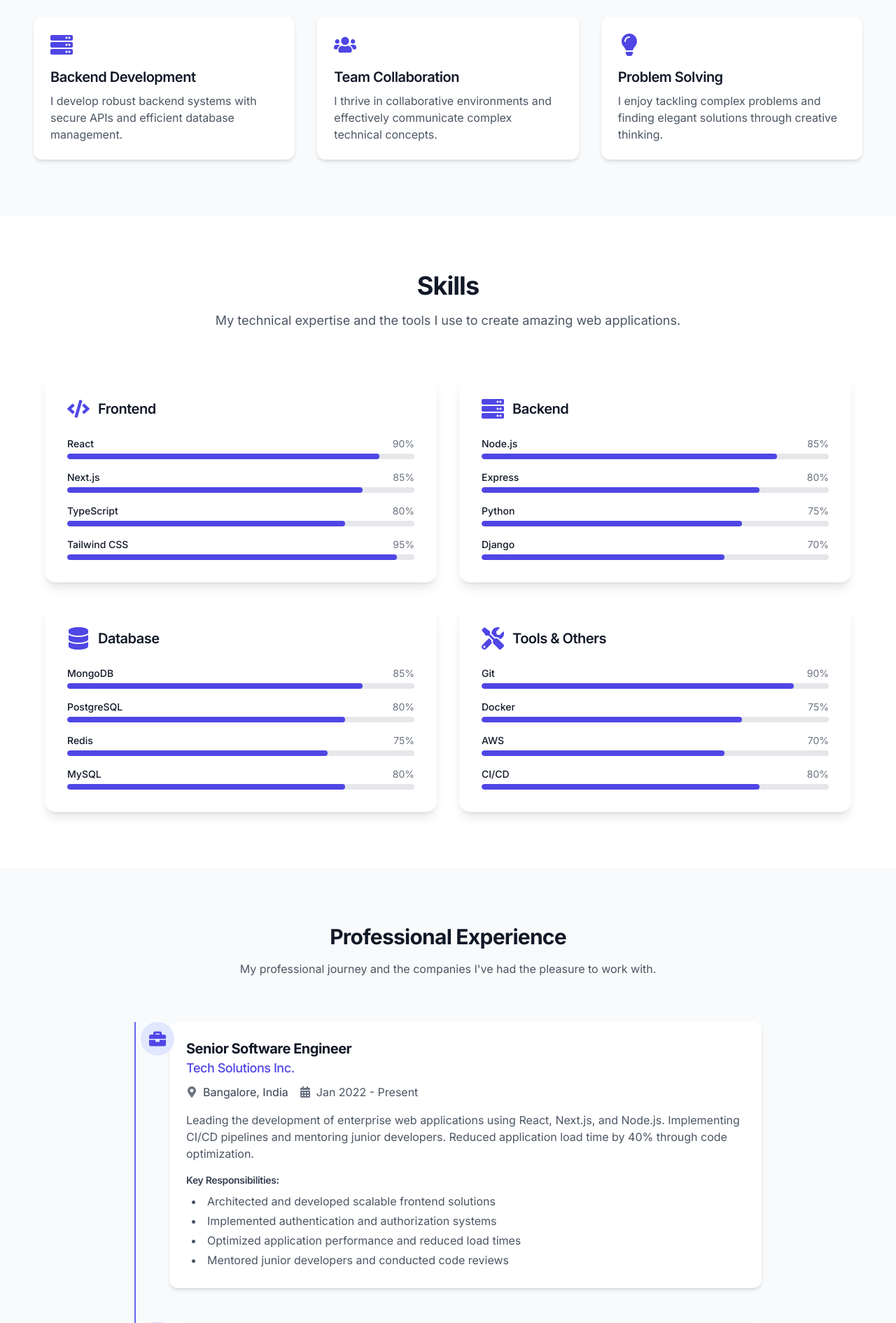
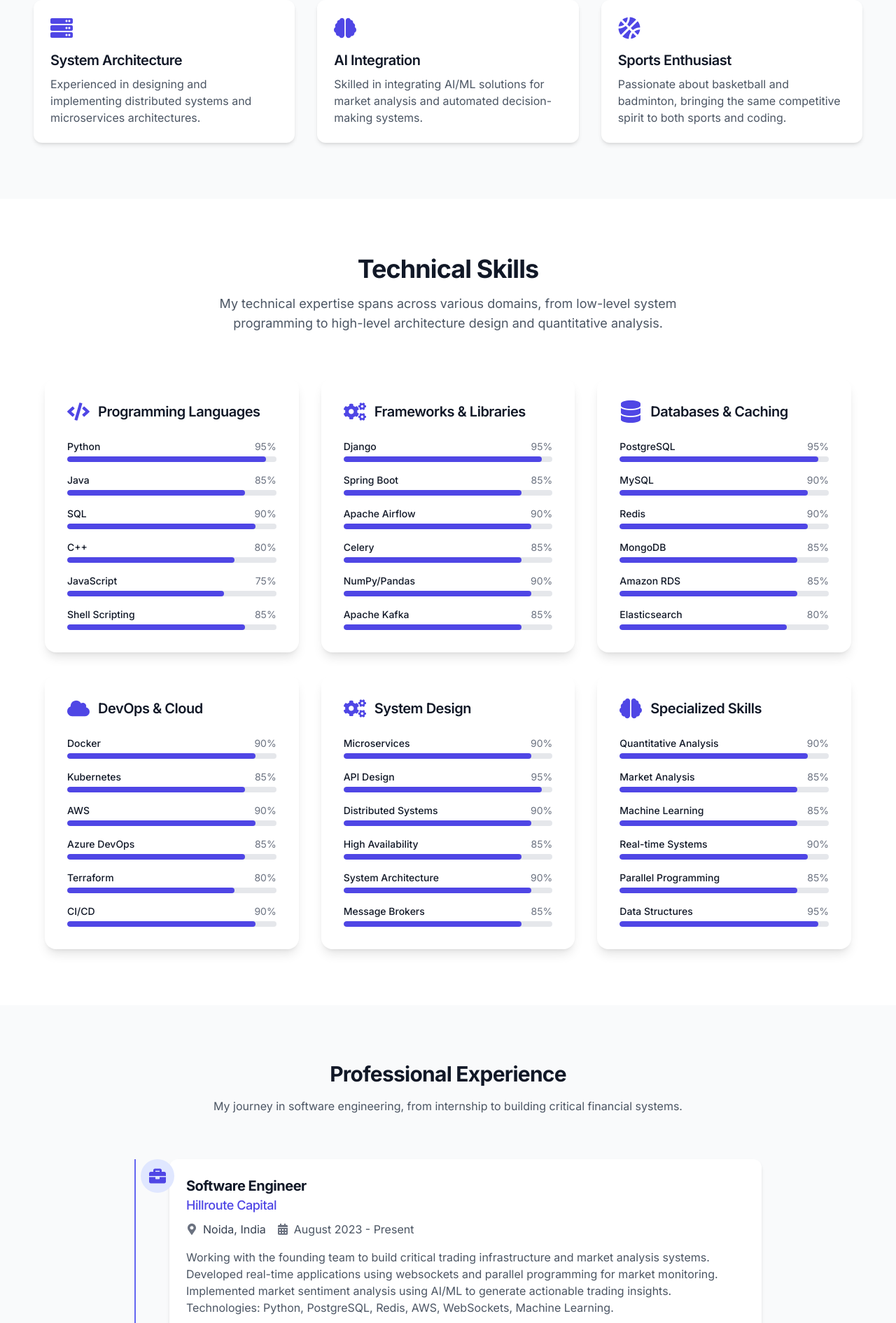
Before and after one commit to Kilvish25/kilvish25.github.io, a Next.js app: page / in a window 1280 px wide. Shown: the part 1512-3402 px from the top of the page at 70% size. Built offline with nearby package versions, Linux system fonts and the light colour scheme; no server answers.

Commit message:
Update website content with current experience and background

```diff
--- a/src/components/About.tsx
+++ b/src/components/About.tsx
@@ -1,45 +1,45 @@
 'use client';
 
 import React from 'react';
-import { FaCode, FaLaptopCode, FaMobileAlt, FaServer, FaUsers, FaLightbulb } from 'react-icons/fa';
+import { FaCode, FaChartLine, FaLaptopCode, FaServer, FaBrain, FaBasketballBall } from 'react-icons/fa';
 
 const About = () => {
   const features = [
     {
+      icon: <FaChartLine className="w-8 h-8 text-indigo-600" />,
+      title: 'Quantitative Finance',
+      description:
+        'Passionate about financial markets and building sophisticated trading systems using technology and data science.',
+    },
+    {
       icon: <FaCode className="w-8 h-8 text-indigo-600" />,
-      title: 'Clean Code',
+      title: 'Complex Problem Solving',
       description:
-        'I write clean, maintainable, and efficient code following best practices and industry standards.',
+        'I thrive on tackling complex technical challenges and building scalable solutions that make a real impact.',
     },
     {
       icon: <FaLaptopCode className="w-8 h-8 text-indigo-600" />,
-      title: 'Modern Technologies',
+      title: 'Competitive Programming',
       description:
-        'I stay updated with the latest technologies and frameworks to build cutting-edge applications.',
-    },
-    {
-      icon: <FaMobileAlt className="w-8 h-8 text-indigo-600" />,
-      title: 'Responsive Design',
-      description:
-        'I create responsive designs that work flawlessly across all devices and screen sizes.',
+        'Active participant in competitive programming, constantly honing my algorithmic and problem-solving skills.',
     },
     {
       icon: <FaServer className="w-8 h-8 text-indigo-600" />,
-      title: 'Backend Development',
+      title: 'System Architecture',
       description:
-        'I develop robust backend systems with secure APIs and efficient database management.',
+        'Experienced in designing and implementing distributed systems and microservices architectures.',
     },
     {
-      icon: <FaUsers className="w-8 h-8 text-indigo-600" />,
-      title: 'Team Collaboration',
+      icon: <FaBrain className="w-8 h-8 text-indigo-600" />,
+      title: 'AI Integration',
       description:
-        'I thrive in collaborative environments and effectively communicate complex technical concepts.',
+        'Skilled in integrating AI/ML solutions for market analysis and automated decision-making systems.',
     },
     {
-      icon: <FaLightbulb className="w-8 h-8 text-indigo-600" />,
-      title: 'Problem Solving',
+      icon: <FaBasketballBall className="w-8 h-8 text-indigo-600" />,
+      title: 'Sports Enthusiast',
       description:
-        'I enjoy tackling complex problems and finding elegant solutions through creative thinking.',
+        'Passionate about basketball and badminton, bringing the same competitive spirit to both sports and coding.',
     },
   ];
 
@@ -51,16 +51,16 @@ const About = () => {
             About Me
           </h2>
           <p className="text-gray-600 dark:text-gray-300 max-w-3xl mx-auto">
-            I'm Dharmendra Ahirwar, also known as Kilvish in the tech community. I'm a passionate Software Engineer with a focus on creating clean, efficient, and user-friendly applications.
+            I'm Dharmendra Ahirwar, a Software Engineer with a passion for building impactful technology solutions in quantitative finance and distributed systems.
           </p>
         </div>
 
         <div className="max-w-3xl mx-auto mb-16">
           <p className="text-gray-700 dark:text-gray-300 mb-6">
-            With a strong foundation in both frontend and backend technologies, I specialize in building comprehensive software solutions that solve real-world problems. My journey in software development began with a curiosity about how applications work, which evolved into a passion for creating them myself.
+            Currently working with the founding team at Hillroute Capital, a Crypto Hedge Fund, where I'm responsible for building critical trading infrastructure and market analysis systems. My expertise spans real-time applications, parallel programming, and integrating AI for market sentiment analysis.
           </p>
           <p className="text-gray-700 dark:text-gray-300">
-            I believe in continuous learning and regularly explore new technologies to enhance my skill set. When I'm not coding, you might find me reading tech blogs, contributing to open-source projects, or mentoring aspiring developers.
+            With a B.Tech in Mathematics and Computing from IIT Delhi, I combine strong technical skills with a deep interest in quantitative finance. When I'm not coding or analyzing markets, you'll find me on the basketball court or engaging in competitive programming challenges.
           </p>
         </div>
 
--- a/src/components/Education.tsx
+++ b/src/components/Education.tsx
@@ -1,7 +1,8 @@
 'use client';
 
 import React from 'react';
-import { FaGraduationCap, FaUniversity, FaCalendarAlt } from 'react-icons/fa';
+import { FaGraduationCap, FaUniversity, FaCalendarAlt, FaTrophy } from 'react-icons/fa';
+import { FaMapMarkerAlt } from 'react-icons/fa';
 
 const Education = () => {
   const educationHistory = [
@@ -11,7 +12,13 @@ const Education = () => {
       institution: 'Indian Institute of Technology, Delhi',
       location: 'New Delhi, India',
       period: '2018 - 2022',
-      description: 'Graduated with honors, focused on software development, algorithms, and data structures. Participated in various coding competitions and hackathons.',
+      description: 'Graduated with honors, focusing on software development, algorithms, and data structures.',
+      achievements: [
+        'Awarded Kishor Vaigyanik Protsahan Yojana (KVPY) Fellowship (SX Stream) – 2018',
+        'Qualified Joint Entrance Exam (JEE) Advanced with top ranks',
+        'Participated in various coding competitions and hackathons',
+        'Key courses: Data Structures, Algorithms, Operating Systems, Database Management, Machine Learning'
+      ]
     },
     {
       degree: 'Higher Secondary Education',
@@ -20,6 +27,12 @@ const Education = () => {
       location: 'Bundi, Rajasthan, India',
       period: '2016 - 2018',
       description: 'Completed higher secondary education with distinction in Physics, Chemistry, and Mathematics.',
+      achievements: [
+        'Awarded Dakshana Fellowship for JEE coaching',
+        'Achieved excellent academic performance',
+        'Participated in various academic competitions',
+        'Selected for specialized JEE preparation program'
+      ]
     },
     {
       degree: 'Secondary Education',
@@ -28,7 +41,13 @@ const Education = () => {
       location: 'Vidisha, Madhya Pradesh, India',
       period: '2014 - 2016',
       description: 'Completed secondary education with excellent academic performance.',
-    },
+      achievements: [
+        'Consistently maintained top academic performance',
+        'Participated in various extracurricular activities',
+        'Developed strong foundation in mathematics and sciences',
+        'Active participation in sports and cultural activities'
+      ]
+    }
   ];
 
   return (
@@ -39,7 +58,7 @@ const Education = () => {
             Education
           </h2>
           <p className="text-gray-600 dark:text-gray-300 max-w-2xl mx-auto">
-            My academic journey that laid the foundation for my career in software engineering.
+            My academic journey and achievements that laid the foundation for my career in software engineering and quantitative finance.
           </p>
         </div>
 
@@ -61,24 +80,44 @@ const Education = () => {
                   <h4 className="text-lg font-medium text-indigo-600 mb-2">
                     {education.field}
                   </h4>
-
                   <div className="flex items-center mb-2">
                     <FaUniversity className="text-gray-500 w-4 h-4 mr-2" />
                     <span className="text-gray-700 dark:text-gray-300">
-                      {education.institution}, {education.location}
+                      {education.institution}
                     </span>
                   </div>
 
-                  <div className="flex items-center mb-4">
-                    <FaCalendarAlt className="text-gray-500 w-4 h-4 mr-2" />
-                    <span className="text-gray-600 dark:text-gray-400">
-                      {education.period}
-                    </span>
+                  <div className="flex flex-wrap gap-4 mb-4">
+                    <div className="flex items-center">
+                      <FaMapMarkerAlt className="text-gray-500 w-4 h-4 mr-2" />
+                      <span className="text-gray-700 dark:text-gray-300">
+                        {education.location}
+                      </span>
+                    </div>
+
+                    <div className="flex items-center">
+                      <FaCalendarAlt className="text-gray-500 w-4 h-4 mr-2" />
+                      <span className="text-gray-600 dark:text-gray-400">
+                        {education.period}
+                      </span>
+                    </div>
                   </div>
 
-                  <p className="text-gray-600 dark:text-gray-400">
+                  <p className="text-gray-600 dark:text-gray-400 mb-4">
                     {education.description}
                   </p>
+
+                  <div>
+                    <h5 className="flex items-center text-sm font-semibold text-gray-700 dark:text-gray-300 mb-2">
+                      <FaTrophy className="text-yellow-500 w-4 h-4 mr-2" />
+                      Key Achievements
+                    </h5>
+                    <ul className="list-disc list-inside space-y-1 text-gray-600 dark:text-gray-400">
+                      {education.achievements.map((achievement, idx) => (
+                        <li key={idx}>{achievement}</li>
+                      ))}
+                    </ul>
+                  </div>
                 </div>
               </div>
             ))}
--- a/src/components/Experience.tsx
+++ b/src/components/Experience.tsx
@@ -1,47 +1,54 @@
 'use client';
 
 import React from 'react';
-import { FaBriefcase, FaCalendarAlt, FaMapMarkerAlt } from 'react-icons/fa';
+import { FaBriefcase, FaMapMarkerAlt, FaCalendarAlt } from 'react-icons/fa';
 
 const Experience = () => {
   const workHistory = [
     {
-      title: 'Senior Software Engineer',
-      company: 'Tech Solutions Inc.',
-      location: 'Bangalore, India',
-      period: 'Jan 2022 - Present',
-      description: 'Leading the development of enterprise web applications using React, Next.js, and Node.js. Implementing CI/CD pipelines and mentoring junior developers. Reduced application load time by 40% through code optimization.',
-      responsibilities: [
-        'Architected and developed scalable frontend solutions',
-        'Implemented authentication and authorization systems',
-        'Optimized application performance and reduced load times',
-        'Mentored junior developers and conducted code reviews'
+      title: 'Software Engineer',
+      company: 'Hillroute Capital',
+      location: 'Noida, India',
+      period: 'August 2023 - Present',
+      description: `Working with the founding team to build critical trading infrastructure and market analysis systems.
+      Developed real-time applications using websockets and parallel programming for market monitoring.
+      Implemented market sentiment analysis using AI/ML to generate actionable trading insights.
+      Technologies: Python, PostgreSQL, Redis, AWS, WebSockets, Machine Learning.`,
+      achievements: [
+        'Built real-time market monitoring applications with parallel processing capabilities',
+        'Integrated AI/ML models for market sentiment analysis and trading signals',
+        'Developed scalable infrastructure for high-frequency trading operations',
+        'Implemented robust data pipelines for market data processing and analysis'
       ]
     },
     {
-      title: 'Software Engineer',
-      company: 'Digital Innovations Ltd.',
-      location: 'Hyderabad, India',
-      period: 'Jun 2019 - Dec 2021',
-      description: 'Developed responsive web applications using React, TypeScript, and Redux. Collaborated with UX designers and backend teams to implement new features and improve user experience.',
-      responsibilities: [
-        'Built reusable UI components using React and styled-components',
-        'Implemented state management using Redux and Context API',
-        'Created unit tests with Jest and React Testing Library',
-        'Participated in agile development process and sprint planning'
+      title: 'Senior Software Engineer',
+      company: 'Helloverify India Private Limited',
+      location: 'India',
+      period: 'July 2022 - August 2023',
+      description: `Led development of scalable software systems using Python and Django, achieving 200% efficiency improvement.
+      Architected microservices to resolve scaling issues and reduce downtime by 40%.
+      Implemented comprehensive security measures and automated CI/CD pipelines.`,
+      achievements: [
+        'Optimized database schemas improving performance by 40%',
+        'Integrated SonarQube and SOOS for security assessments',
+        'Reduced deployment time by 50% through CI/CD automation',
+        'Improved server performance by 70% using Gunicorn, Nginx, Celery, and Redis'
       ]
     },
     {
-      title: 'Junior Developer',
-      company: 'WebTech Solutions',
-      location: 'Pune, India',
-      period: 'Aug 2017 - May 2019',
-      description: 'Started as an intern and quickly progressed to a full-time role. Worked on frontend development using HTML, CSS, JavaScript, and React. Assisted in developing and maintaining company websites and web applications.',
-      responsibilities: [
-        'Developed responsive user interfaces using HTML, CSS, and JavaScript',
-        'Assisted in migrating legacy applications to React',
-        'Fixed bugs and implemented new features',
-        'Collaborated with team members on code reviews and debugging'
+      title: 'Software Engineer Intern',
+      company: 'Pirates India',
+      location: 'India',
+      period: 'May 2020 - August 2020',
+      description: `Designed scalable database schemas handling 50,000+ daily transactions.
+      Engineered a Python-based recommendation engine using machine learning.
+      Collaborated with multiple stakeholders to improve development efficiency.`,
+      achievements: [
+        'Reduced query time by 30% for 100,000+ records',
+        'Improved content relevance boosting user read-time by 25-30%',
+        'Reduced development cycle time by 20%',
+        'Collaborated across 3 departments to streamline development processes'
       ]
     }
   ];
@@ -54,7 +61,7 @@ const Experience = () => {
             Professional Experience
           </h2>
           <p className="text-gray-600 dark:text-gray-300 max-w-2xl mx-auto">
-            My professional journey and the companies I've had the pleasure to work with.
+            My journey in software engineering, from internship to building critical financial systems.
           </p>
         </div>
 
@@ -93,20 +100,15 @@ const Experience = () => {
                     </div>
                   </div>
 
-                  <p className="text-gray-600 dark:text-gray-400 mb-4">
+                  <p className="text-gray-600 dark:text-gray-400 mb-4 whitespace-pre-line">
                     {job.description}
                   </p>
 
-                  <div>
-                    <h5 className="text-sm font-semibold text-gray-700 dark:text-gray-300 mb-2">
-                      Key Responsibilities:
-                    </h5>
-                    <ul className="list-disc list-inside text-gray-600 dark:text-gray-400 pl-2">
-                      {job.responsibilities.map((responsibility, idx) => (
-                        <li key={idx} className="mb-1">{responsibility}</li>
-                      ))}
-                    </ul>
-                  </div>
+                  <ul className="list-disc list-inside space-y-2 text-gray-600 dark:text-gray-400">
+                    {job.achievements.map((achievement, i) => (
+                      <li key={i}>{achievement}</li>
+                    ))}
+                  </ul>
                 </div>
               </div>
             ))}
--- a/src/components/Skills.tsx
+++ b/src/components/Skills.tsx
@@ -1,47 +1,80 @@
 'use client';
 
-import { FaCode, FaServer, FaDatabase, FaTools } from 'react-icons/fa';
+import React from 'react';
+import { FaCode, FaDatabase, FaCloud, FaCogs, FaBrain, FaUsers } from 'react-icons/fa';
 
 const Skills = () => {
   const skillCategories = [
     {
+      title: 'Programming Languages',
       icon: FaCode,
-      title: 'Frontend',
       skills: [
-        { name: 'React', level: 90 },
-        { name: 'Next.js', level: 85 },
-        { name: 'TypeScript', level: 80 },
-        { name: 'Tailwind CSS', level: 95 },
+        { name: 'Python', level: 95 },
+        { name: 'Java', level: 85 },
+        { name: 'SQL', level: 90 },
+        { name: 'C++', level: 80 },
+        { name: 'JavaScript', level: 75 },
+        { name: 'Shell Scripting', level: 85 },
       ],
     },
     {
-      icon: FaServer,
-      title: 'Backend',
+      title: 'Frameworks & Libraries',
+      icon: FaCogs,
       skills: [
-        { name: 'Node.js', level: 85 },
-        { name: 'Express', level: 80 },
-        { name: 'Python', level: 75 },
-        { name: 'Django', level: 70 },
+        { name: 'Django', level: 95 },
+        { name: 'Spring Boot', level: 85 },
+        { name: 'Apache Airflow', level: 90 },
+        { name: 'Celery', level: 85 },
+        { name: 'NumPy/Pandas', level: 90 },
+        { name: 'Apache Kafka', level: 85 },
       ],
     },
     {
+      title: 'Databases & Caching',
       icon: FaDatabase,
-      title: 'Database',
       skills: [
+        { name: 'PostgreSQL', level: 95 },
+        { name: 'MySQL', level: 90 },
+        { name: 'Redis', level: 90 },
         { name: 'MongoDB', level: 85 },
-        { name: 'PostgreSQL', level: 80 },
-        { name: 'Redis', level: 75 },
-        { name: 'MySQL', level: 80 },
+        { name: 'Amazon RDS', level: 85 },
+        { name: 'Elasticsearch', level: 80 },
       ],
     },
     {
-      icon: FaTools,
-      title: 'Tools & Others',
+      title: 'DevOps & Cloud',
+      icon: FaCloud,
       skills: [
-        { name: 'Git', level: 90 },
-        { name: 'Docker', level: 75 },
-        { name: 'AWS', level: 70 },
-        { name: 'CI/CD', level: 80 },
+        { name: 'Docker', level: 90 },
+        { name: 'Kubernetes', level: 85 },
+        { name: 'AWS', level: 90 },
+        { name: 'Azure DevOps', level: 85 },
+        { name: 'Terraform', level: 80 },
+        { name: 'CI/CD', level: 90 },
+      ],
+    },
+    {
+      title: 'System Design',
+      icon: FaCogs,
+      skills: [
+        { name: 'Microservices', level: 90 },
+        { name: 'API Design', level: 95 },
+        { name: 'Distributed Systems', level: 90 },
+        { name: 'High Availability', level: 85 },
+        { name: 'System Architecture', level: 90 },
+        { name: 'Message Brokers', level: 85 },
+      ],
+    },
+    {
+      title: 'Specialized Skills',
+      icon: FaBrain,
+      skills: [
+        { name: 'Quantitative Analysis', level: 90 },
+        { name: 'Market Analysis', level: 85 },
+        { name: 'Machine Learning', level: 85 },
+        { name: 'Real-time Systems', level: 90 },
+        { name: 'Parallel Programming', level: 85 },
+        { name: 'Data Structures', level: 95 },
       ],
     },
   ];
@@ -50,13 +83,13 @@ const Skills = () => {
     <section id="skills" className="py-20 bg-white dark:bg-gray-900">
       <div className="max-w-7xl mx-auto px-4 sm:px-6 lg:px-8">
         <div className="text-center mb-16">
-          <h2 className="text-3xl md:text-4xl font-bold mb-4">Skills</h2>
+          <h2 className="text-3xl md:text-4xl font-bold mb-4">Technical Skills</h2>
           <p className="text-lg text-gray-600 dark:text-gray-300 mb-8 max-w-3xl mx-auto">
-            My technical expertise and the tools I use to create amazing web applications.
+            My technical expertise spans across various domains, from low-level system programming to high-level architecture design and quantitative analysis.
           </p>
         </div>
 
-        <div className="grid grid-cols-1 md:grid-cols-2 gap-8">
+        <div className="grid grid-cols-1 md:grid-cols-2 lg:grid-cols-3 gap-8">
           {skillCategories.map((category) => (
             <div
               key={category.title}
```
